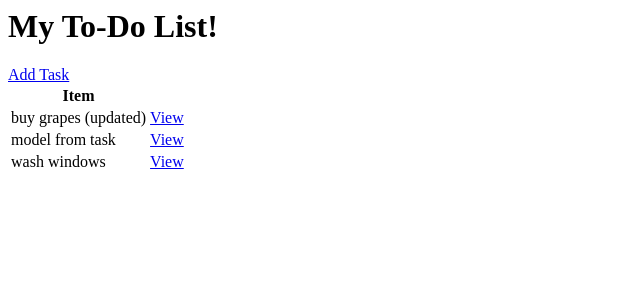
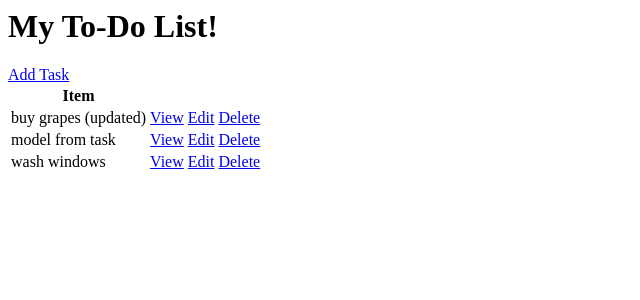
Before and after one commit to avaDLG/webapp-todolist, a Django app: page / in a window 1280 px wide. Shown: the top 300 px of the page, without its empty margins (0-640 px from the left). Run offline with Django 5.2, Linux system fonts and the light colour scheme; data comes from the database, SQL or seed files in the repository; both versions use the stored data as it was after the commit.

Commit message:
finished TaskDelete: app has create/update/delete

```diff
--- a/base/templates/base/task_list.html
+++ b/base/templates/base/task_list.html
@@ -9,11 +9,14 @@
     <tr>
         <th>Item</th>
         <th></th>
+        <th></th>
     </tr>
     {% for task in tasks %}
     <tr>
         <td> {{task.title}} </td>
         <td><a href="{% url 'task' task.id%}">View</a></td>
+        <td><a href="{% url 'task-update' task.id%}">Edit</a></td>
+        <td><a href="{% url 'task-delete' task.id%}">Delete</a></td>
     </tr>
     {% empty%}
     <h3>No items in list...</h3>
--- a/base/urls.py
+++ b/base/urls.py
@@ -1,6 +1,7 @@
 from django.urls import path
-from .views import TaskList, TaskDetail, TaskCreate
+from .views import TaskList, TaskDetail, TaskCreate, TaskUpdate, TaskDelete
 
+# routing url for each view
 urlpatterns = [
     # needd .as_view urls cannot use class inside it but can use a function
     path('', TaskList.as_view(), name='tasks'),
@@ -9,4 +10,7 @@ urlpatterns = [
     path('task/<int:pk>', TaskDetail.as_view(), name='task'),
 
     path('task-create/', TaskCreate.as_view(), name='task-create'),
+    path('task-update/<int:pk>', TaskUpdate.as_view(), name='task-update'),
+    path('task-delete/<int:pk>', TaskDelete.as_view(), name='task-delete'),
+
 ]
--- a/base/views.py
+++ b/base/views.py
@@ -3,7 +3,7 @@ from django.shortcuts import render
 
 from django.views.generic.list import ListView
 from django.views.generic.detail import DetailView
-from django.views.generic.edit import CreateView
+from django.views.generic.edit import CreateView, UpdateView, DeleteView
 from django.urls import reverse_lazy
 from .models import Task
 
@@ -24,3 +24,13 @@ class TaskCreate(CreateView): # to create task
     model = Task
     fields = '__all__' # want all fields
     success_url = reverse_lazy('tasks') # redirect user to tasks after creating item
+
+class TaskUpdate(UpdateView): # update item properties
+    model = Task
+    fields = '__all__' # want all fields
+    success_url = reverse_lazy('tasks') # redirect user to tasks after updating item
+
+class TaskDelete(DeleteView): # to delete item
+    model = Task
+    context_object_name = 'task'
+    success_url = reverse_lazy('tasks') # redirect user to tasks after deleting item
```
Also changed, not shown: base/templates/base/task_confirm_delete.html (added, +7 -0 lines), db.sqlite3.
